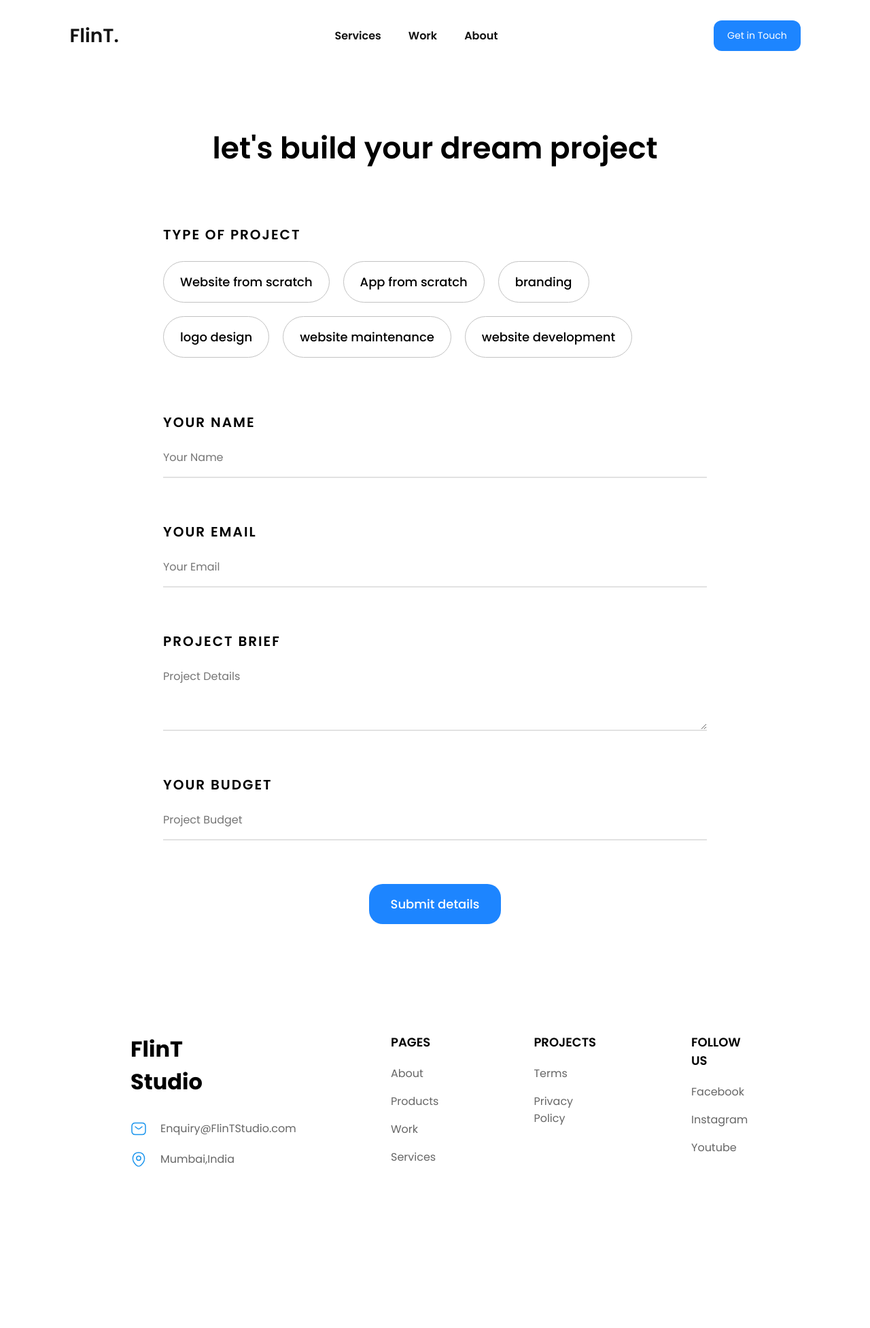
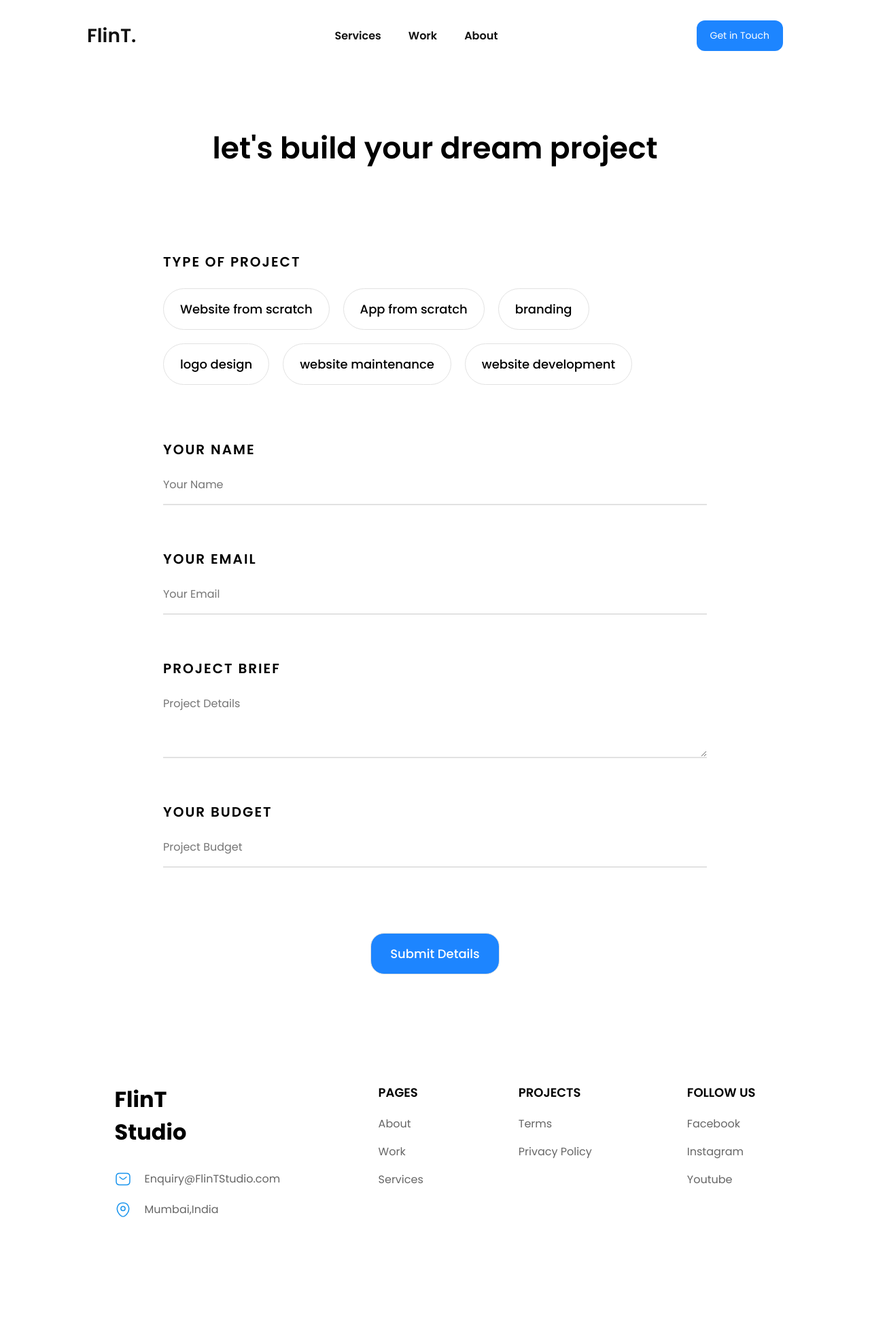
Before and after one commit to Maxx058/Flint, a PHP site: page /form.html in a window 1280 px wide. Shown: the whole page at 68% size. Before the commit the page ends 1716 px from the top, so only its background shows below. Run offline with PHP 8.4, Linux system fonts and the light colour scheme.

Commit message:
form page push

```diff
--- a/css/form.css
+++ b/css/form.css
@@ -21,7 +21,7 @@ header {
   display: flex;
   justify-content: space-between;
   align-items: center;
-  padding: 30px 8%;
+  padding: 30px 10%;
 }
 
 .nav-area {
@@ -74,7 +74,7 @@ header {
 
 /* Closing of Navbar */
 
-.heading-container {
+.form-section {
   margin-top: 80px;
   display: flex;
   flex-direction: column;
@@ -83,17 +83,18 @@ header {
   margin-right: auto;
 }
 
-.section-heading {
+.form-section-heading {
   display: flex;
   justify-content: center;
   font-size: 44px;
   font-weight: 600;
-  margin-bottom: 80px;
+  margin-bottom: 120px;
 }
 
 /* opening of form */
 
 /* opening of type selector */
+
 .input-container-heading {
   font-size: 20px;
   font-weight: 600;
@@ -101,32 +102,34 @@ header {
   margin-bottom: 24px;
 }
 
-.project-type-selector-options {
+.project-selector-options {
   display: flex;
   flex-wrap: wrap;
   gap: 20px;
 }
-.svcs1 {
+
+.selector-button {
   display: flex;
-  border-radius: 40px;
+  gap: 16px;
   padding: 16px 24px;
-  width: auto;
   align-items: center;
-  background-color: #ffffff;
-  border: 1px solid;
-  border-color: #c2c2c2;
   justify-content: center;
   cursor: pointer;
+  border: 1px solid #e2e2e2;
+  border-radius: 40px;
+  font-size: 18px;
+  font-weight: 500;
+  transition: all 0.3s ease 0s;
+  background-color: #ffffff;
 }
 
-.svcs1-txt {
-  font-size: 18px;
-  font-weight: 500;
+.selector-button:focus {
+  background-color: #e2e2e2;
 }
 
 /* closing of type selector */
 /* opening of inputs */
-.inputs {
+.inputs-container {
   display: flex;
   flex-direction: column;
 }
@@ -139,23 +142,36 @@ header {
   outline: none;
 }
 
-.inputs-container {
+.inputs-section {
   row-gap: 64px;
+  display: flex;
+  flex-direction: column;
+  margin-top: 80px;
 }
 
-.primary-button {
+.form-button {
   display: flex;
+  border: none;
+  padding: 16px 28px;
   border-radius: 20px;
-  padding: 16px 32px;
-  align-items: center;
-  background-color: #1d85ff;
-  border: none;
+  border: 1px solid #e2e2e2;
   color: #ffffff;
-  justify-content: center;
   cursor: pointer;
+  font-size: 18px;
+  font-weight: 500;
   margin: auto;
+  margin-top: 32px;
+  background-image: linear-gradient(to top, #0868d8 50%, #1d85ff 50%);
+  background-size: 100% 200%;
+  background-position: 0% 0%;
+  transition: all 0.3s ease 0s;
+  width: fit-content;
 }
 
+.form-button:hover {
+  color: #ffffff;
+  background-position: 0% 100%;
+}
 /* closing of inputs */
 /* closing of form */
 
@@ -163,16 +179,14 @@ header {
 
 .footer {
   margin-top: 160px;
-  height: 280px;
+  height: 360px;
 }
 .footer-columns-all {
   display: flex;
-  justify-content: space-around;
-  align-items: center;
+  justify-content: center;
   gap: 140px;
   align-items: flex-start;
-  margin-left: 12em;
-  margin-right: 12em;
+  margin: auto;
 }
 .footer-flint-info {
   display: flex;
--- a/form.html
+++ b/form.html
@@ -23,62 +23,60 @@
 
     <!--Closing of Nav bar-->
 
-    <div class="img-container"></div>
+<!-- opening of form -->
 
-    <div class="heading-container">
-      <p class="section-heading">let's build your dream project</p>
-
-      <!-- opening of form -->
+    <div class="form-section">
+      <p class="form-section-heading">let's build your dream project</p>
 
       <!-- opening of type selector -->
 
-      <div class="project-type-selector">
+
         <h2 class="input-container-heading">TYPE OF PROJECT</h2>
+
+
+      <div class="project-selector-options">
+        <button class="selector-button">
+          <div class="selector-button-txt">Website from scratch</div>
+        </button>
+
+        <button class="selector-button">
+          <div class="selector-button-txt">App from scratch</div>
+        </button>
+
+        <button class="selector-button">
+          <div class="selector-button-txt">branding</div>
+        </button>
+
+        <button class="selector-button">
+          <div class="selector-button-txt">logo design</div>
+        </button>
+
+        <button class="selector-button">
+          <div class="selector-button-txt">website maintenance</div>
+        </button>
+
+        <button class="selector-button">
+          <div class="selector-button-txt">website development</div>
+        </button>
       </div>
 
-      <div class="project-type-selector-options">
-        <button class="svcs1">
-          <div class="svcs1-txt">Website from scratch</div>
-        </button>
-
-        <button class="svcs1">
-          <div class="svcs1-txt">App from scratch</div>
-        </button>
-
-        <button class="svcs1">
-          <div class="svcs1-txt">branding</div>
-        </button>
-
-        <button class="svcs1">
-          <div class="svcs1-txt">logo design</div>
-        </button>
-
-        <button class="svcs1">
-          <div class="svcs1-txt">website maintenance</div>
-        </button>
-
-        <button class="svcs1">
-          <div class="svcs1-txt">website development</div>
-        </button>
-      </div>
-    </div>
 
       <!-- closing of type selector -->
 
     <!-- opening of inputs -->
 
-    <div class="heading-container inputs-container">
-      <div class="inputs">
+    <div class=" inputs-section">
+      <div class="inputs-container">
         <h2 class="input-container-heading">YOUR NAME</h2>
         <input type="text" placeholder="Your Name" class="input-field" />
       </div>
 
-      <div class="inputs">
+      <div class="inputs-container">
         <h2 class="input-container-heading">YOUR EMAIL</h2>
         <input type="text" placeholder="Your Email" class="input-field" />
       </div>
 
-      <div class="inputs">
+      <div class="inputs-container">
         <h2 class="input-container-heading">PROJECT BRIEF</h2>
         <textarea
           placeholder="Project Details"
@@ -87,21 +85,22 @@
         ></textarea>
       </div>
 
-      <div class="inputs">
+      <div class="inputs-container">
         <h2 class="input-container-heading">YOUR BUDGET</h2>
         <input type="text" placeholder="Project Budget" class="input-field" />
       </div>
 
-      <button class="primary-button">
-        <div class="svcs1-txt">Submit details</div>
+      <button class="form-button">
+        Submit Details
       </button>
+    </div>
     </div>
 
     <!-- closing of inputs -->
 
       <!-- closing of form -->
 
-     <!-- opening of Footer -->
+      <!-- opening of Footer -->
       <div class="footer">
         <div class="footer-columns-all">
 
@@ -122,10 +121,9 @@
               <h4 class="footer-column-title">PAGES</h4>
               <div class="footer-column-items-all">
 
-            <a class="footer-column-items" href="#">About</a>
-            <a class="footer-column-items" href="#">Products</a>
-            <a class="footer-column-items" href="#">Work</a>
-            <a class="footer-column-items" href="#">Services</a>
+            <a class="footer-column-items" href="about.html">About</a>
+            <a class="footer-column-items" href="work.html">Work</a>
+            <a class="footer-column-items" href="services.html">Services</a>
 
           </div>
           </div>
@@ -146,9 +144,9 @@
               <h4 class="footer-column-title">FOLLOW US</h4>
               <div class="footer-column-items-all">
 
-              <a class="footer-column-items" href="#">Facebook</a>
-              <a class="footer-column-items" href="#">Instagram</a>
-              <a class="footer-column-items" href="#">Youtube</a>
+              <a class="footer-column-items" href="https://www.facebook.com">Facebook</a>
+              <a class="footer-column-items" href="https://www.Instagram.com">Instagram</a>
+              <a class="footer-column-items" href="https://www.youtube.com">Youtube</a>
 
             </div>
           </div>
```
